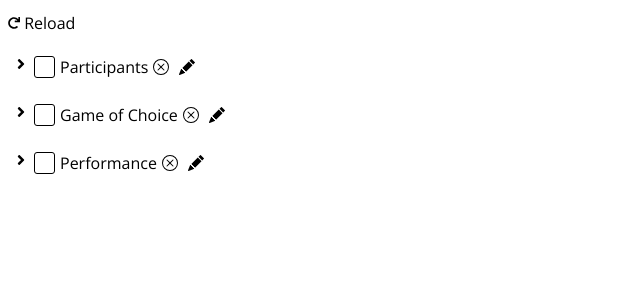
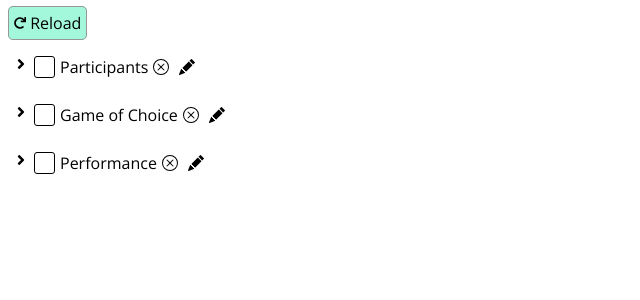
Before and after one commit to SowmyaSeshadri/tree-ui-redux, a React (Create React App) app: page / in a window 1280 px wide. Shown: the top 300 px of the page, without its empty margins (0-640 px from the left). Built offline with nearby package versions, Linux system fonts and the light colour scheme.

Commit message:
Added styles to the refresh button

```diff
--- a/style.css
+++ b/style.css
@@ -45,3 +45,16 @@ body {
 .inline-flex {
   display: inline-flex;
 }
+
+.refresh {
+  border: 1px solid #979797;
+  padding: 5px;
+  background-color: rgb(163, 248, 220);
+
+  border-radius: 5px;
+}
+
+.refresh:hover {
+  background-color: rgb(77, 245, 189);
+  transition: 0.6s all;
+}
```
